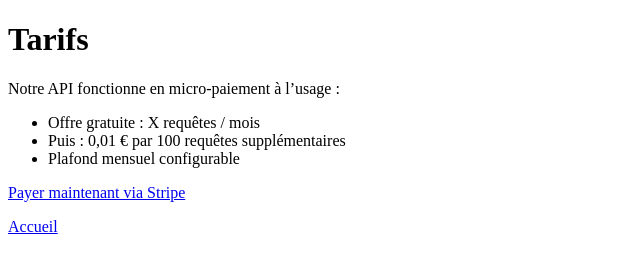
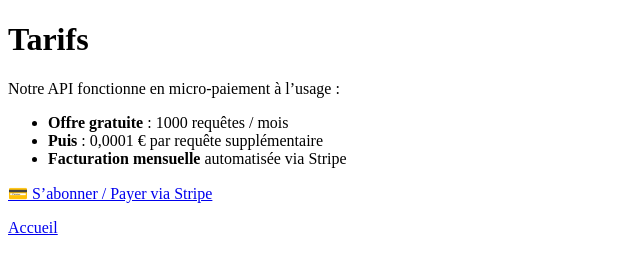
Before and after one commit to Jim-vix/-moulin-time-site, a plain HTML site: page pricing.html in a window 1280 px wide. Shown: the whole page, without its empty margins (0-640 px from the left). Drawn offline with Linux system fonts and the light colour scheme.

Commit message:
Update pricing.html

```diff
--- a/pricing.html
+++ b/pricing.html
@@ -8,13 +8,13 @@
   <h1>Tarifs</h1>
   <p>Notre API fonctionne en micro-paiement à l’usage :</p>
   <ul>
-    <li>Offre gratuite : X requêtes / mois</li>
-    <li>Puis : 0,01 € par 100 requêtes supplémentaires</li>
-    <li>Plafond mensuel configurable</li>
+    <li><strong>Offre gratuite</strong> : 1000 requêtes / mois</li>
+    <li><strong>Puis</strong> : 0,0001 € par requête supplémentaire</li>
+    <li><strong>Facturation mensuelle</strong> automatisée via Stripe</li>
   </ul>
   <p>
     <a href="https://buy.stripe.com/cNi5kE8FhanT4d22nC5c400" target="_blank">
-      Payer maintenant via Stripe
+      💳 S’abonner / Payer via Stripe
     </a>
   </p>
   <nav>
```
